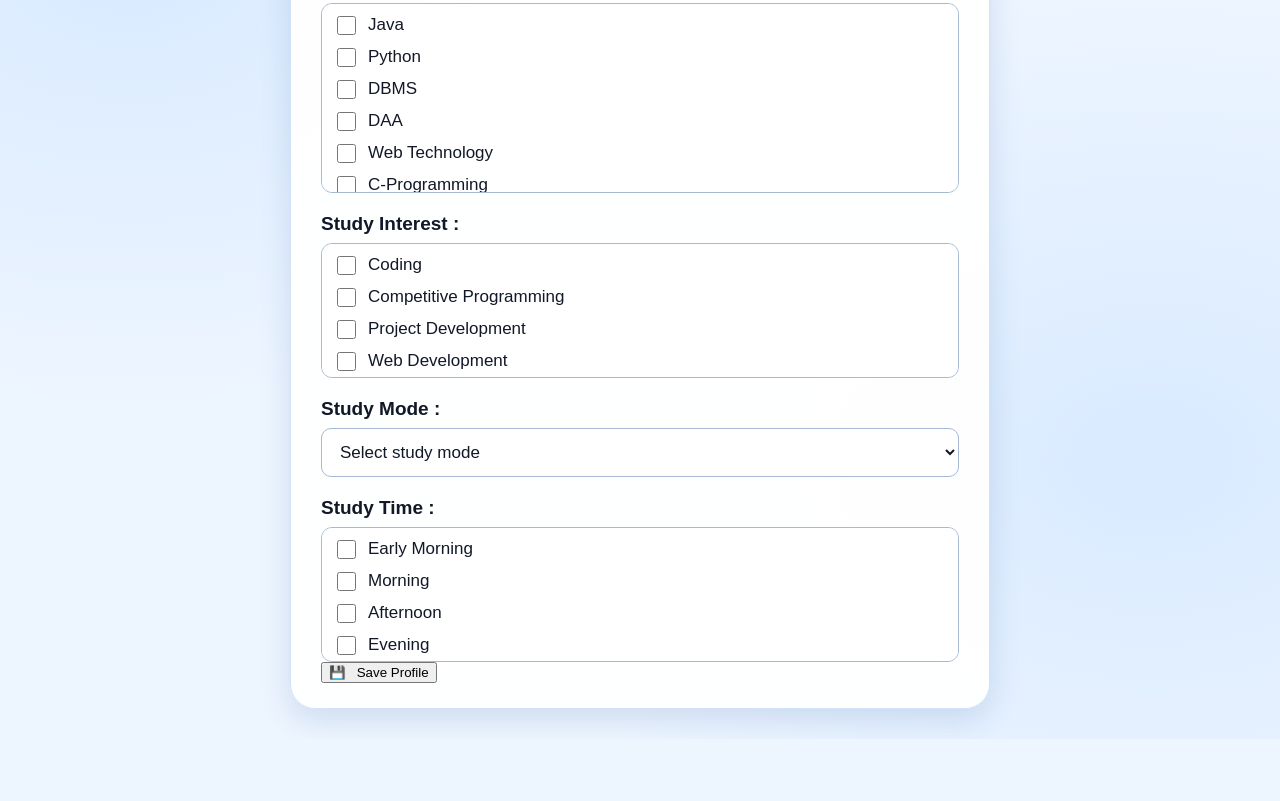
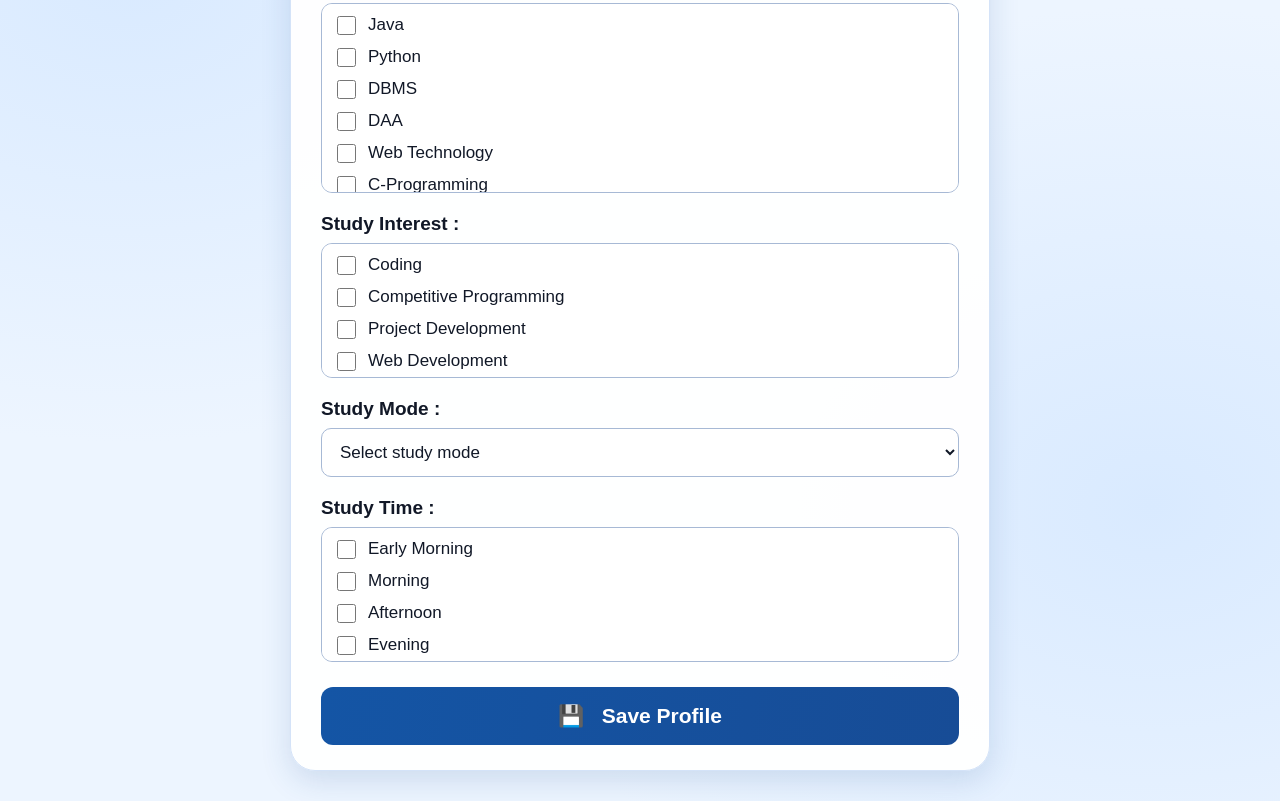
Before and after one commit to AAISTeam01/Study_Buddy_Matcher, a plain HTML site: page ProfilePage.html in a window 1280 px wide. Shown: the part 378-1179 px from the top of the page. Before the commit the page ends 1117 px from the top, so only its background shows below. Drawn offline with Linux system fonts and the light colour scheme.

Commit message:
Change form submission to link for saving profile

```diff
--- a/ProfilePage.html
+++ b/ProfilePage.html
@@ -24,8 +24,9 @@
 
         <div class="divider"></div>
 
-        <form action="LoginPage.html" method="post">
+        <!-- <form action="LoginPage.html" method="post"> -->
 
+        <form>
             <label>Select Subjects :</label>
             <div class="checkbox-list subjects-list">
                 <label><input type="checkbox" name="subjects" value="java"> Java</label>
@@ -65,8 +66,11 @@
                 <label><input type="checkbox" name="studyTime" value="night"> Night</label>
             </div>
 
-            <button type="submit">&#128190; &nbsp; Save Profile</button>
+            <!-- <button type="submit">&#128190; &nbsp; Save Profile</button> -->
 
+            <a href="LoginPage.html" class="create-btn">
+    &#128190; &nbsp; Save Profile
+</a>
         </form>
     </main>
 
```
